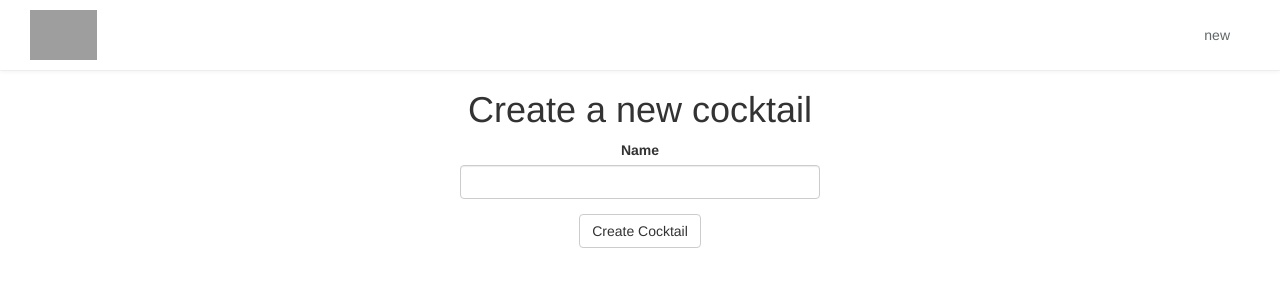
After one commit to aallamand/rails-mister-cocktail, a Rails app: page /cocktails/new in a window 1280 px wide. The commit adds this page. Shown: the top 300 px of the page. Run offline with Rails 7, Linux system fonts and the light colour scheme; style sheets or scripts are compiled from the project's sources; parts of the project's set-up code (start-up, migrations or seed data) failed here and were passed over; some libraries are stand-ins or nearby versions; grey boxes are pictures that could not be loaded.

Commit message:
index, show, new, create pour Cocktail créer. méthodes et vues

```diff
--- a/app/controllers/cocktails_controller.rb
+++ b/app/controllers/cocktails_controller.rb
@@ -2,4 +2,23 @@ class CocktailsController < ApplicationController
   def index
     @cocktails = Cocktail.all
   end
+
+  def show
+    @cocktail = Cocktail.find(params[:id])
+  end
+
+  def new
+    @cocktail = Cocktail.new
+  end
+
+  def create
+    @cocktail = Cocktail.new (cocktail_params)
+    @cocktail.save
+    redirect_to cocktails_path
+  end
+
+  private
+  def cocktail_params
+    params.require(:cocktail).permit(:name)
+  end
 end
--- /dev/null
+++ b/app/views/cocktails/new.html.erb
@@ -0,0 +1,11 @@
+<div class="container">
+  <div class="row">
+    <div class="col-xs-4 col-xs-offset-4 text-center">
+      <h1>Create a new cocktail</h1>
+      <%= simple_form_for @cocktail do |f| %>
+        <%= f.input :name %>
+        <%= f.button :submit %>
+      <% end %>
+    </div>
+  </div>
+</div>
--- a/app/views/layouts/application.html.erb
+++ b/app/views/layouts/application.html.erb
@@ -9,6 +9,8 @@
   </head>
 
   <body>
+    <%= render "shared/navbar" %>
+
     <%= yield %>
     <%= javascript_include_tag 'application', 'data-turbolinks-track': 'reload' %>
   </body>
--- /dev/null
+++ b/app/views/shared/_navbar.html.erb
@@ -0,0 +1,26 @@
+<div class="navbar-wagon">
+  <!-- Logo -->
+  <%= link_to root_path, class: "navbar-wagon-brand" do %>
+    <%= image_tag "logo.png" %>
+  <% end %>
+
+  <!-- Right Navigation -->
+  <div class="navbar-wagon-right hidden-xs hidden-sm">
+
+    <!-- Links -->
+    <%= link_to "new", new_cocktail_path, class: "navbar-wagon-item navbar-wagon-link" %>
+    <!-- Avatar with dropdown menu -->
+  </div>
+
+  <!-- Dropdown list appearing on mobile only -->
+  <div class="navbar-wagon-item hidden-md hidden-lg">
+    <div class="dropdown">
+      <i class="fa fa-bars dropdown-toggle" data-toggle="dropdown"></i>
+      <ul class="dropdown-menu dropdown-menu-right navbar-wagon-dropdown-menu">
+        <li><a href="#">Some mobile link</a></li>
+        <li><a href="#">Other one</a></li>
+        <li><a href="#">Other one</a></li>
+      </ul>
+    </div>
+  </div>
+</div>
--- a/config/routes.rb
+++ b/config/routes.rb
@@ -1,5 +1,7 @@
 Rails.application.routes.draw do
   # For details on the DSL available within this file, see http://guides.rubyonrails.org/routing.html
   root "cocktails#index"
-  resources :cocktails, only: [:index]
+  resources :cocktails, only: [:index, :show, :new, :create] do
+    resources :doses, only: [:new, :create]
+  end
 end
--- a/db/seeds.rb
+++ b/db/seeds.rb
@@ -14,7 +14,7 @@ parsed_json = JSON.parse(json)
 parsed_json.each do |key, value|
   value.each do |e|
     e.each do |key, value|
-      ingredient = Ingredient.new(name: value)
+      ingredient = Ingredient.new(name: "#{value}")
       ingredient.save
     end
   end
```
Also changed, not shown: app/views/cocktails/index.html.erb (+12 -1 lines), app/views/cocktails/show.html.erb (added, +7 -0 lines).
